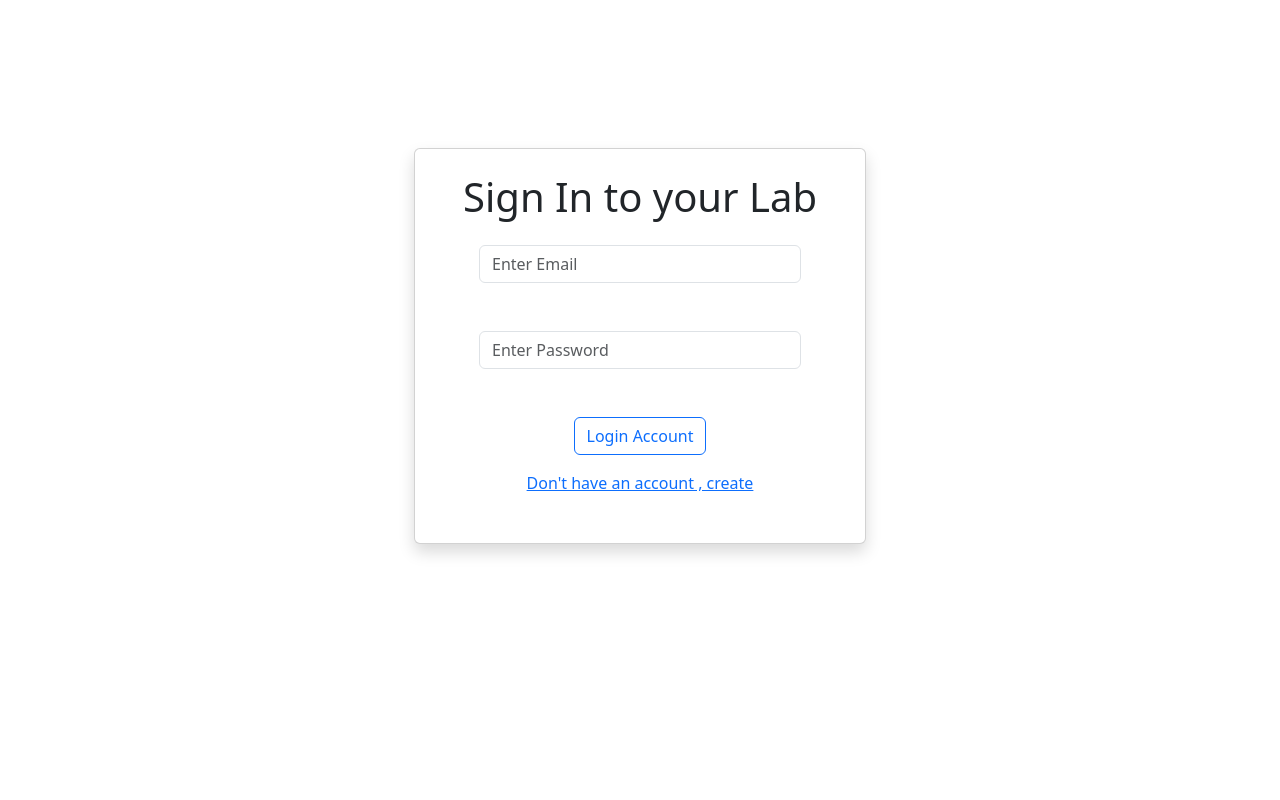
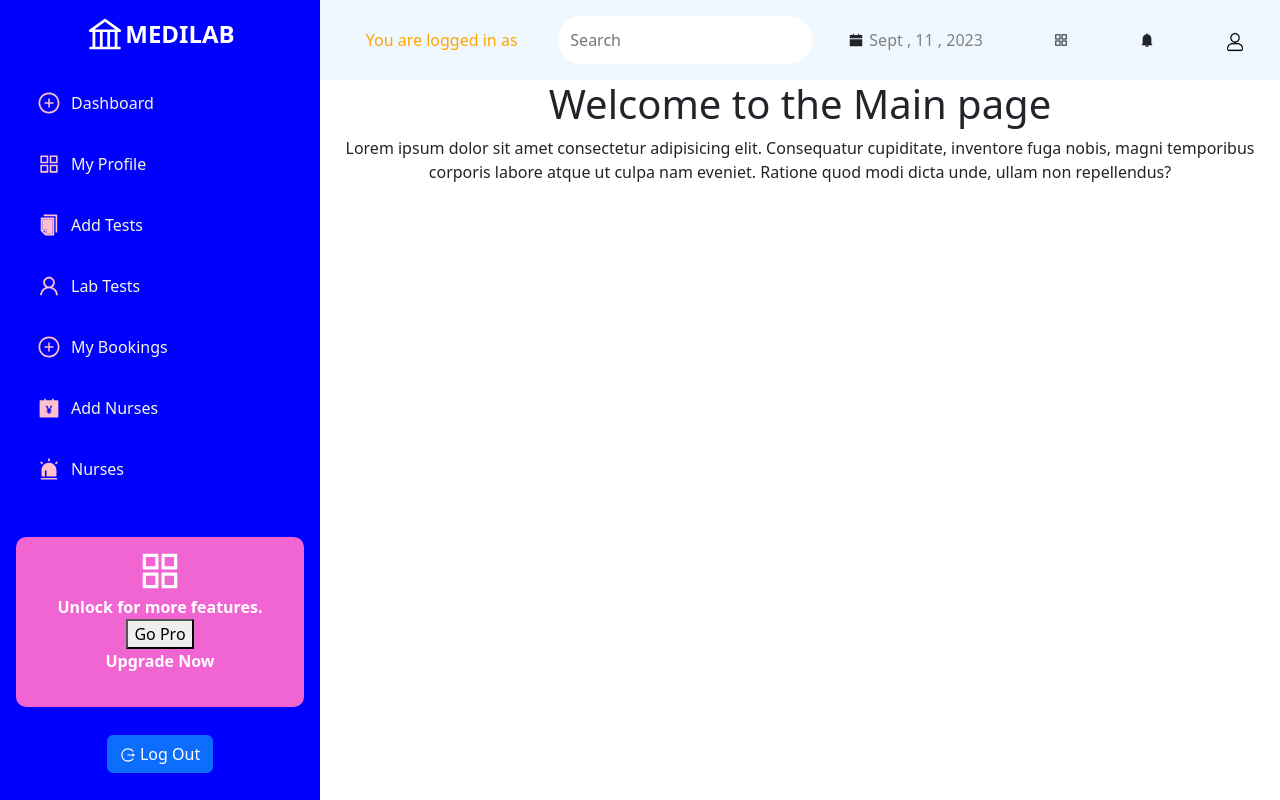
Before and after one commit to Starnoh254/medilab, a React (Create React App) app: page / in a window 1280 px wide. Built offline with nearby package versions, Linux system fonts and the light colour scheme.

Commit message:
More Changes

```diff
--- a/src/App.js
+++ b/src/App.js
@@ -29,14 +29,14 @@ function App() {
           <TopBar/> */}
           {/* Routing will be required here */}
            <Routes>
-            <Route path='/' element = {<SignIn/>}></Route>
+            <Route path='/sign_in' element = {<SignIn/>}></Route>
             <Route path='/profile' element = {<Profile/>}></Route>
             <Route path='/add_tests' element = {<AddTests/>}></Route>
             <Route path='/lab_tests' element = {<LabTests/>}></Route>
             <Route path='/my_bookings' element = {<MyBookings/>}></Route>
             <Route path='/add_nurses' element = {<AddNurses/>}></Route>
             <Route path='/nurses' element = {<Nurses/>}></Route>
-            <Route path='/dashboard' element = {<MainContent />}></Route>
+            <Route path='/' element = {<MainContent />}></Route>
             <Route path='/sign_up' element = {<SignUp />}></Route>
            </Routes>
 
--- a/src/components/SideBar.jsx
+++ b/src/components/SideBar.jsx
@@ -3,7 +3,9 @@ import styled  from 'styled-components';
 import {AiFillAppstore,  AiFillAccountBook, AiFillAlert, AiOutlineAppstore, AiOutlineLogout, AiOutlineWhatsApp } from 'react-icons/ai'
 import {AiOutlineBank,AiOutlinePlusCircle,AiOutlineUser,AiTwotoneCopy} from 'react-icons/ai'
 import {Link} from "react-router-dom"
+import LogOut  from '../helpers/LogOut';
 // sudo npm install react-router-dom@latest  - Installation
+
 
 
 // Hooks
@@ -88,7 +90,7 @@ const Section = styled.section`
                 a{
                     font-size: large;
                     svg{
-                        font-size: large;
+                        font-size: 1.5rem;
                     }
                 }
             }
@@ -132,7 +134,13 @@ const Section = styled.section`
 `
 
 const SideBar = () => {
-    const[currnetLink , setCurrentLink] = useState(1)
+    const { logout } = LogOut()
+    const[currnetLink , setCurrentLink] = useState(null)
+
+    const handleClick = (link) => {
+        setCurrentLink(link)
+    }
+    console.log(currnetLink)
     return (
         <Section>
             <div className="top">
@@ -143,39 +151,32 @@ const SideBar = () => {
 
                 <div className="links">
                     <ul >
-                        <li className={currnetLink === 1 ? "active": "none"}
-                        onClick={() => setCurrentLink(1)}>
-                            <Link to="/"><AiOutlinePlusCircle />Dashboard</Link>
+                        <li className={currnetLink === 1 ? "active": ""}>
+                            <Link  onClick={() => handleClick(1)} to="/"><AiOutlinePlusCircle />Dashboard</Link>
                         </li>
 
-                         <li className={currnetLink === 2 ? "active": "none"}
-                        onClick={() => setCurrentLink(2)}>
-                            <Link to="/profile"><AiOutlineAppstore />My Profile</Link>
+                         <li className={currnetLink === 2 ? "active": ""} >
+                            <Link onClick={() => handleClick(2)} to="/profile"><AiOutlineAppstore />My Profile</Link>
                         </li>
 
-                         <li className={currnetLink === 3 ? "active": "none"}
-                        onClick={() => setCurrentLink(3)}>
-                            <Link to="/add_tests"><AiTwotoneCopy />Add Tests</Link>
+                         <li className={currnetLink === 3 ? "active": ""} >
+                            <Link onClick={() => handleClick(3)} to="/add_tests"><AiTwotoneCopy />Add Tests</Link>
                         </li>
 
-                        <li className={currnetLink === 4 ? "active": "none"}
-                        onClick={() => setCurrentLink(4)}>
-                            <Link to="/lab_tests"><AiOutlineUser />Lab Tests</Link>
+                        <li className={currnetLink === 4 ? "active": ""} >
+                            <Link onClick={() => handleClick(4)} to="/lab_tests"><AiOutlineUser />Lab Tests</Link>
                         </li>
 
-                         <li className={currnetLink === 5 ? "active": "none"}
-                        onClick={() => setCurrentLink(5)}>
-                            <Link to="/my_bookings"><AiOutlinePlusCircle />My Bookings</Link>
+                         <li className={currnetLink === 5 ? "active": ""}>
+                            <Link onClick={() => handleClick(5)} to="/my_bookings"><AiOutlinePlusCircle />My Bookings</Link>
                         </li>
 
-                         <li className={currnetLink === 6 ? "active": "none"}
-                        onClick={() => setCurrentLink(6)}>
-                            <Link to="/add_nurses"><AiFillAccountBook />Add Nurses</Link>
+                         <li className={currnetLink === 6 ? "active": ""} >
+                            <Link  onClick={() => handleClick(6)} to="/add_nurses"><AiFillAccountBook />Add Nurses</Link>
                         </li>
 
-                       <li className={currnetLink === 7 ? "active": "none"}
-                        onClick={() => setCurrentLink(7)}>
-                            <Link to="/nurses"><AiFillAlert /> Nurses</Link>
+                       <li className={currnetLink === 7 ? "active": ""}>
+                            <Link onClick={() => handleClick(7)} to="/nurses"><AiFillAlert /> Nurses</Link>
                         </li>
                     </ul>
                 </div>
@@ -190,8 +191,8 @@ const SideBar = () => {
                 <span><strong>Upgrade Now</strong></span> <br/>
             </div>
 
-            <div className="logout">
-                <a href="">
+            <div className="p-4">
+                <a href="" onClick={logout} className='btn btn-primary '>
                     <AiOutlineLogout/> Log Out
                 </a>
             </div>
--- a/src/components/SignIn.jsx
+++ b/src/components/SignIn.jsx
@@ -43,13 +43,14 @@ const SignIn = () => {
                     }else if (response.data.refresh_token){
                             // Navigate
                             console.log("There is a token")
-                            navigation("/dashboard")
+                            navigation("/")
                     }else {
                             console.log ("Something went wrong")
                     }
 
 
                     localStorage.setItem("lab_id", response.data.message.lab_id)
+                    localStorage.setItem("lab_name",response.data.message.lab_name)
                     localStorage.setItem("refresh_token", response.data.refresh_token)
                     console.log("saved " + localStorage.getItem("lab_id"))
                     console.log("saved2 " + localStorage.getItem("refresh_token"))
--- a/src/components/TopBar.jsx
+++ b/src/components/TopBar.jsx
@@ -6,10 +6,11 @@ import { AiOutlineCalendar } from 'react-icons/ai';
 import Avatar from "../images/profile-picture.webp"
 
 const TopBar = () => {
+    const lab_name = localStorage.getItem("lab_name")
     return (
         <Nav>
-            <div className="title">
-                <h1>Dashboard</h1>
+            <div className='title'>
+                <span className="fs-6 ml-1"> You are logged in as {lab_name}</span>
             </div>
 
             <div className="search">
@@ -46,6 +47,7 @@ const Nav = styled.nav`
     position: fixed;
     width: 75%;
     right: 0;
+    height: 10%;
     z-index: 1000;
     align-items: center;
     background-color: aliceblue;
@@ -55,6 +57,7 @@ const Nav = styled.nav`
     .title{
         color: orange;
         margin-left: 5px;
+        font-size: 5px;
         flex: 1;
     }
     .search{
--- /dev/null
+++ b/src/helpers/LogOut.jsx
@@ -0,0 +1,12 @@
+import { useNavigate } from 'react-router-dom';
+
+const LogOut = () => {
+    const navigation = useNavigate()
+    const logout = () => {
+        localStorage.clear()
+        navigation('/sign_in')
+    }
+    return { logout } ;
+}
+
+export default LogOut;
--- a/src/styles/Main.jsx
+++ b/src/styles/Main.jsx
@@ -5,7 +5,9 @@ const Main = styled.div`
     position: fixed;
     right: 0;
     justify-content: center;
-    top: 55px;
+    height: 90%;
+    bottom: 0;
+    padding-bottom: 20px;
 
 `
 export default Main;
```
